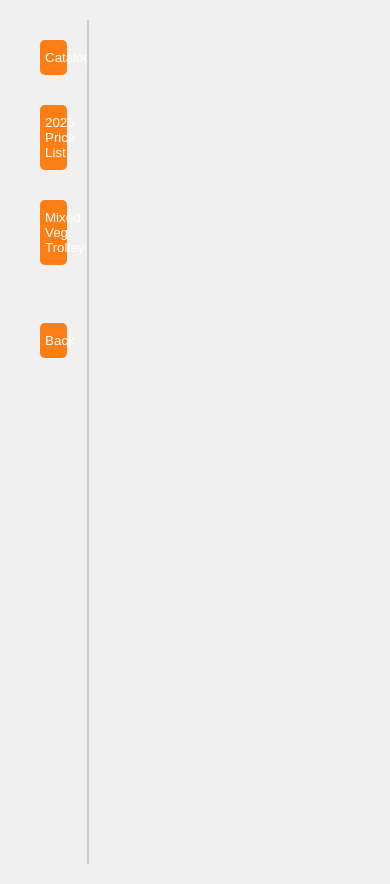
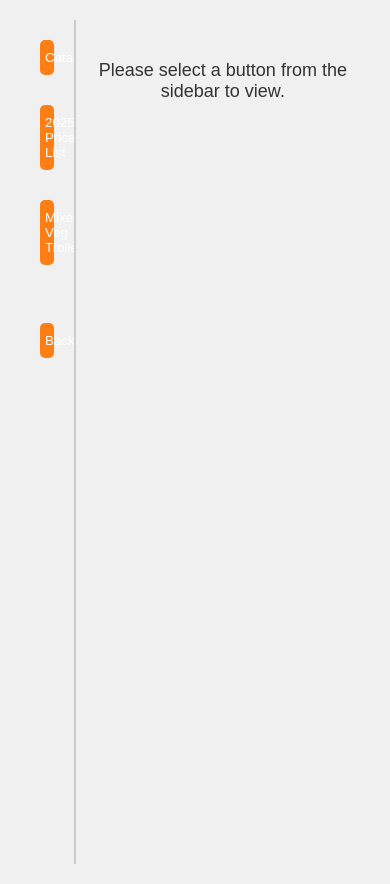
Before and after one commit to QuantilDev/QuantilSalesAppWeb, a website: page salesresourcepage.html in a window 390 px wide. Drawn offline with Linux system fonts and the light colour scheme.

Commit message:
Add files via upload

```diff
--- a/salesresourcepage.html
+++ b/salesresourcepage.html
@@ -34,14 +34,24 @@
         }
         .content {
             flex-grow: 1;
-            padding: 0;
+            padding: 20px;
             overflow: hidden;
             border-left: 2px solid #ccc;
+            position: relative;
         }
         iframe {
             width: 100%;
             height: 100%;
             border: none;
+            display: none; /* Hide iframe initially */
+        }
+
+        .message {
+            font-size: 18px;
+            color: #333;
+            text-align: center;
+            margin-top: 20px;
+            display: block; /* Initially show message */
         }
 
         /* Responsive styles */
@@ -51,12 +61,12 @@
                 overflow: hidden;
             }
 
-            .sidebar button, .sidebar a {
+            .sidebar button {
                 text-align: center;
                 padding: 10px 5px;
             }
 
-            .sidebar button span, .sidebar a span {
+            .sidebar button span {
                 display: none; /* Hide button text for small screens */
             }
 
@@ -64,7 +74,7 @@
                 width: 200px; /* Expand on hover */
             }
 
-            .sidebar:hover button span, .sidebar:hover a span {
+            .sidebar:hover button span {
                 display: inline; /* Show text on hover */
             }
         }
@@ -78,14 +88,23 @@
         <br>
         <button onclick="window.location.href='home.html'">Back</button>
     </div>
-<!-- Content Area -->
-<div class="content">
-    <iframe id="viewer" src=""></iframe>
-</div>
+
+    <!-- Content Area -->
+    <div class="content">
+        <div id="message" class="message">Please select a button from the sidebar to view.</div>
+        <iframe id="viewer" src=""></iframe>
+    </div>
+
     <script>
         // Function to load the selected page into the iframe
         function loadPage(file) {
             const viewer = document.getElementById('viewer');
+            const message = document.getElementById('message');
+
+            // Hide the message and show the iframe
+            message.style.display = 'none';
+            viewer.style.display = 'block';
+
             viewer.src = file; // Dynamically change the iframe source
         }
     </script>
```
